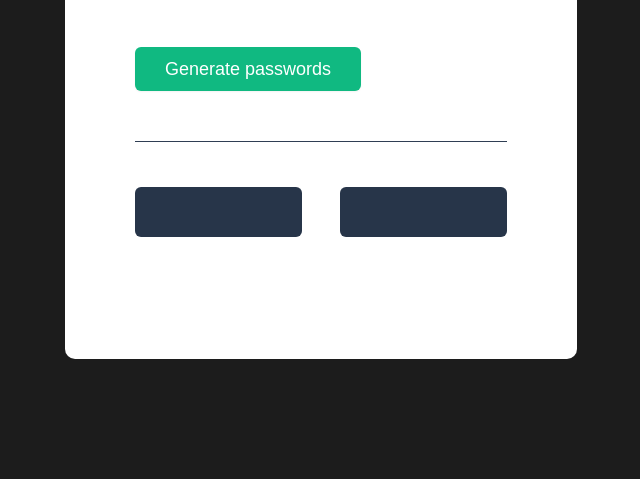
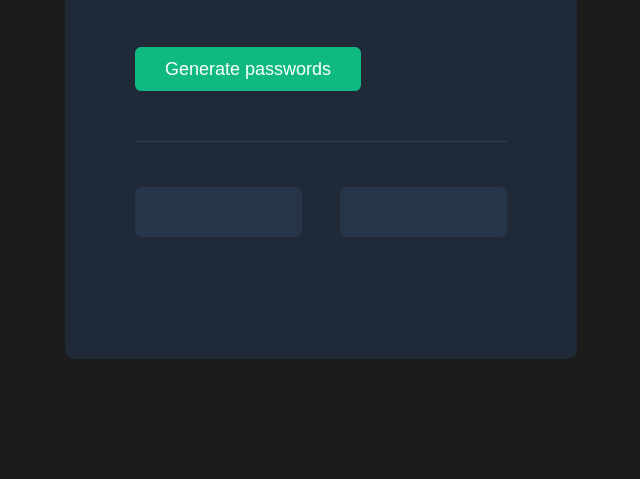
Before and after one commit to 3xploi7/password, a plain HTML site: page index.html in a window 1280 px wide. Shown: the part 321-800 px from the top of the page, without its empty margins (319-959 px from the left). Drawn offline with Linux system fonts and the light colour scheme.

Commit message:
Update style.css

```diff
--- a/style.css
+++ b/style.css
@@ -13,7 +13,7 @@ body{
     color: white;
 }
 .main {
-    background-color: #FFFFFF;
+    background-color: #1F2937;
     position: absolute;
     top: 50%;
     left: 50%;
```
